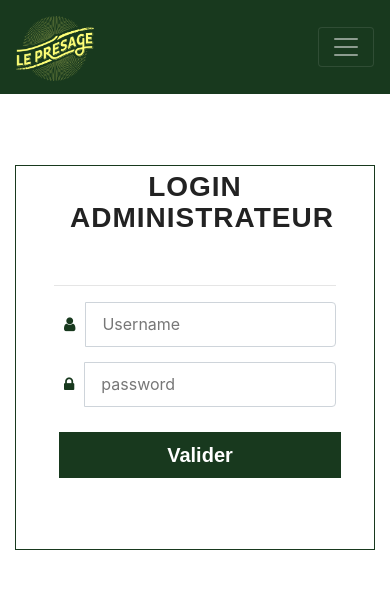
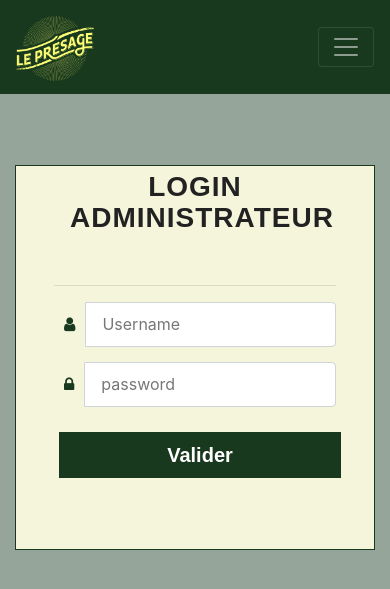
Before and after one commit to ggougs/presage, a Symfony app: template templates/security/login.html.twig in a window 390 px wide. Shown: the top 589 px of the page. Run offline with Twig, Linux system fonts and the light colour scheme; the template is opened without the code that fills it, so the values that code supplies are empty; some libraries are stand-ins or nearby versions; some web fonts are replaced.

Commit message:
mathieu debut responsive

```diff
--- a/public/css/contact.scss
+++ b/public/css/contact.scss
@@ -232,7 +232,7 @@ a, p {
 	padding: 15px 0;
 	text-align: center;
 	text-transform: uppercase;
-  text-decoration: none;
+  	text-decoration: none;
 	width: 100%;
 
 }
--- a/public/css/contactCss.css
+++ b/public/css/contactCss.css
@@ -135,7 +135,6 @@ main{
 }
 .cont-contactBtn .contact-form {
   padding: 0 10%;
-  margin-top: 50px;
   width: 80%;
 }
 .cont-contactBtn .contact-form input, .cont-contactBtn .contact-form textarea {
--- a/public/css/login.css
+++ b/public/css/login.css
@@ -6,6 +6,7 @@
   padding: 30px 38px 66px;
   margin: 0 auto;
   border: 1px solid #18391E;
+  background-color: beige;
 }
 .input-group{
     height: 45px;
@@ -41,3 +42,7 @@
 h3.form-signin-heading {
     padding: 1rem;
 }
+
+body {
+    background-color: rgba(24, 57, 30, 0.45);
+}
--- a/public/css/theme.css
+++ b/public/css/theme.css
@@ -277,4 +277,9 @@ div.reseaux a:hover {
     ul.dropdown-menu.show:after {
         display: none;
     }
+
+    div.container {
+        width: max-content;
+        height: max-content;
+    }
 }
```
